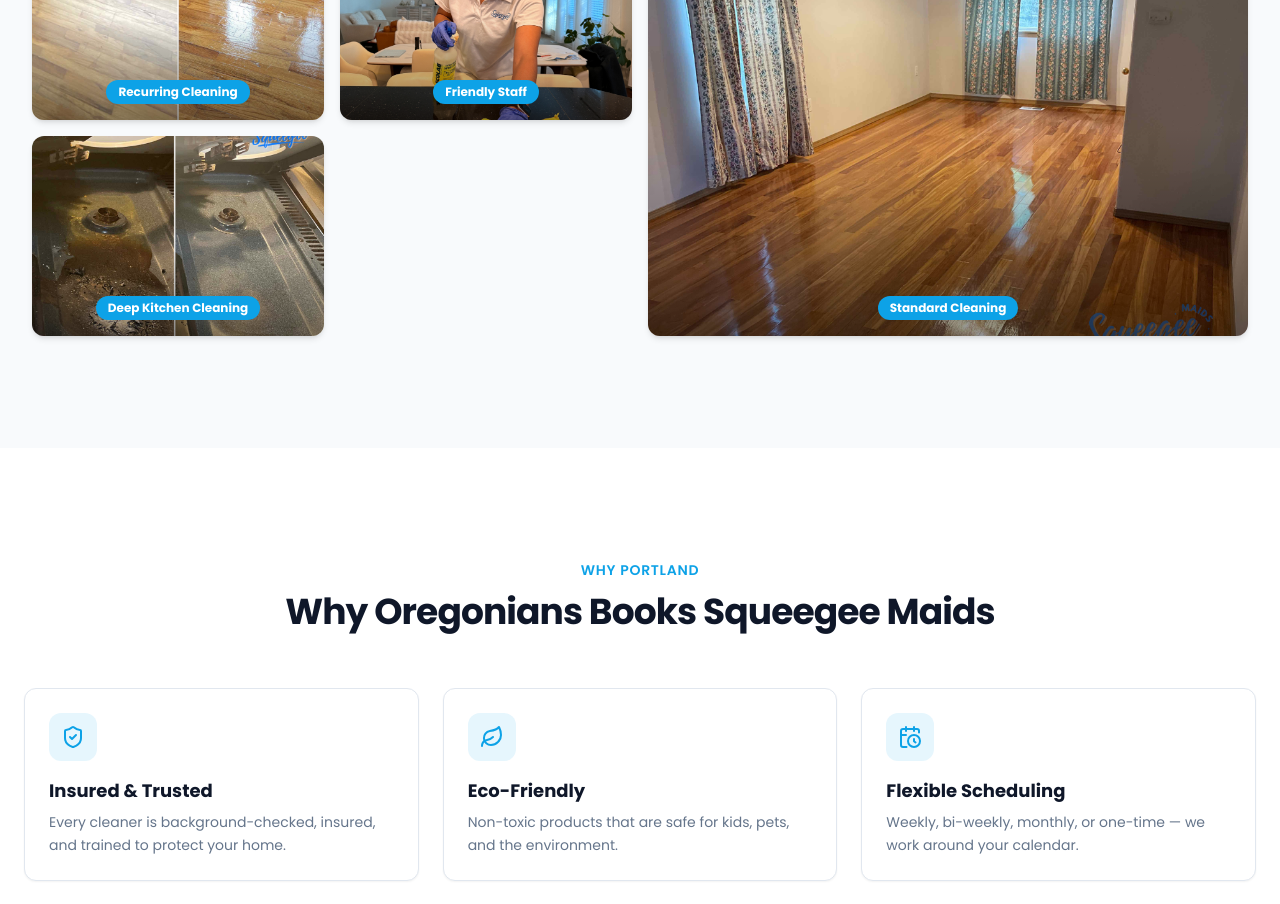
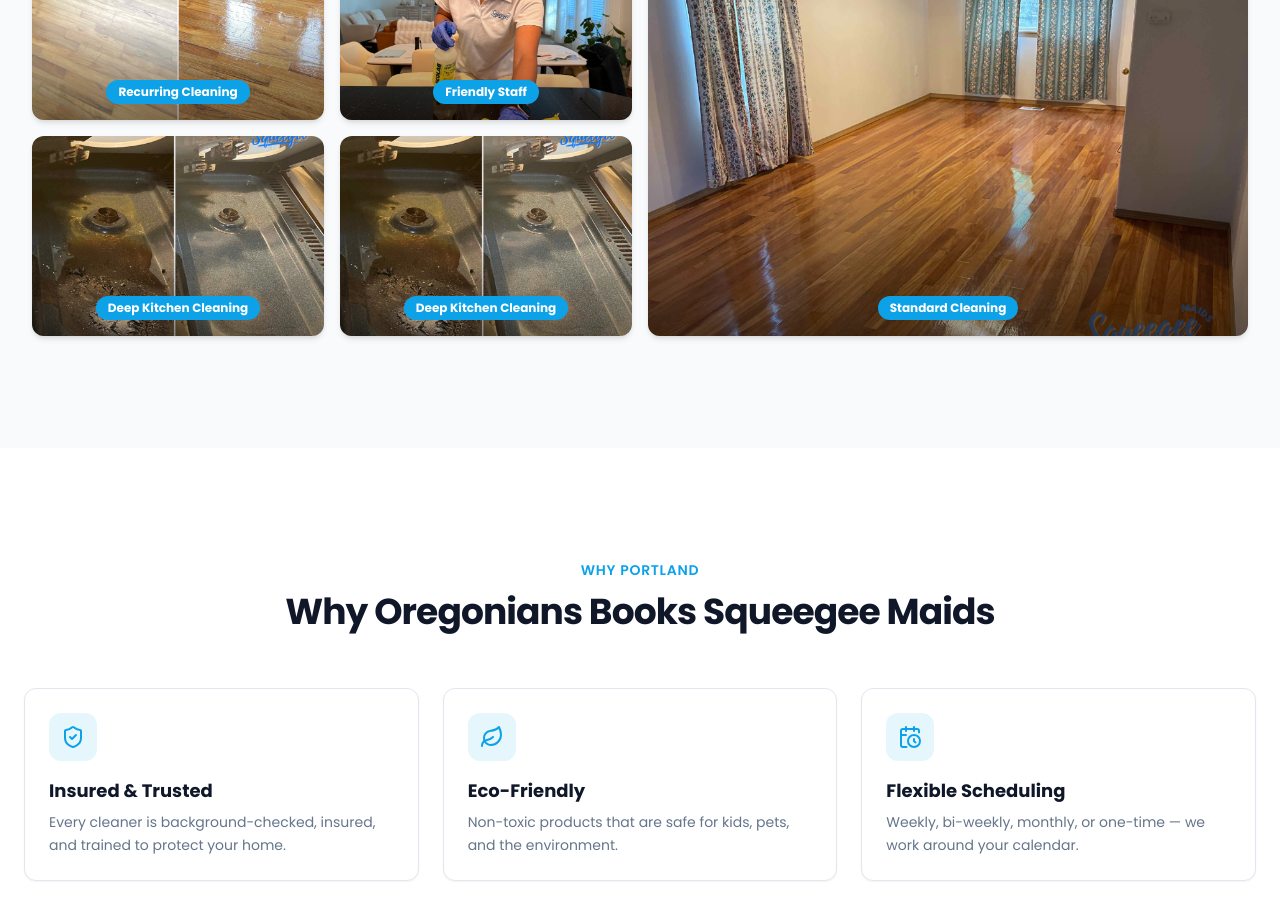
Before and after one commit to squeegee503-cmd/Squeegee-Maids, a React (Vite) app: page / in a window 1280 px wide. Shown: the part 4340-5244 px from the top of the page. Built offline with nearby package versions, Linux system fonts and the light colour scheme; no server answers.

Commit message:
Updated Gallery.tsx

```diff
--- a/src/components/sections/Gallery.tsx
+++ b/src/components/sections/Gallery.tsx
@@ -9,6 +9,7 @@ import Gallery016 from "@/assets/Gallery_016.png";
 import Gallery017 from "@/assets/Gallery_017.png";
 import Gallery018 from "@/assets/Gallery_018.png";
 import Gallery019 from "@/assets/Gallery_019.png";
+import Gallery020 from "@/assets/Gallery_019.png";
 
 type GalleryItem = {
   src: string;
@@ -24,6 +25,7 @@ const galleryItems: GalleryItem[] = [
   { src: Gallery017, alt: "Deep Cleaning", tag: "Friendly Staff" },
   { src: Gallery018, alt: "Office Cleaning", tag: " Standard Cleaning" },
   { src: Gallery019, alt: "Eco-Friendly Products", tag: "Deep Kitchen Cleaning" },
+    { src: Gallery020, alt: "Eco-Friendly Products", tag: "Deep Kitchen Cleaning" },
 ];
 
 
```
